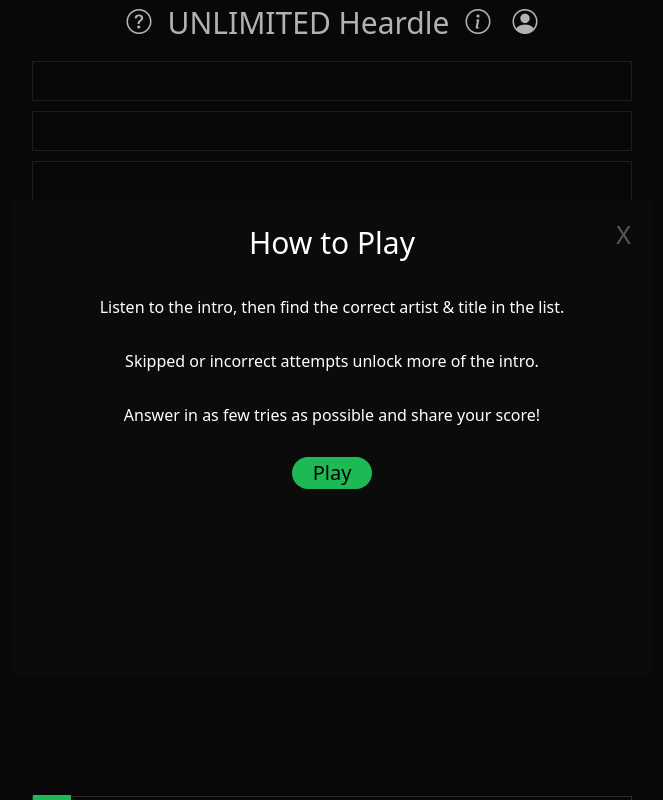
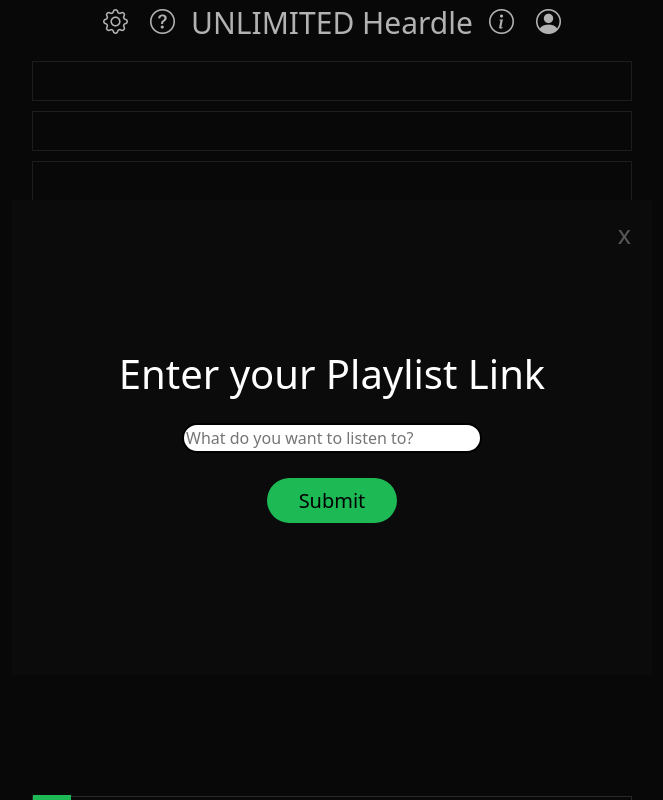
Before and after one commit to mla-1/Heardle-Music-Version, a React (Create React App) app: page / in a window 1280 px wide. Both pictures are taken after a click on the button 447 px from the left and 21 px from the top of the page. Shown: the whole page, without its empty margins (308-971 px from the left). Built offline with nearby package versions, Linux system fonts and the light colour scheme; no server answers.

Commit message:
added new playlists options

```diff
--- a/src/App.css
+++ b/src/App.css
@@ -313,3 +313,48 @@
   color: rgb(107, 107, 107);
   font-size: 20px;
 }
+
+#options-btn{
+  font-size: 25px;
+  border: 0px;
+  background-color: rgb(11, 11, 11);
+  color: white;
+  margin-bottom: 18px;
+  margin-right: 10px;
+}
+
+#playlist-heading{
+  text-align: center;
+  color: white;
+  margin-top: 150px;
+}
+
+#inputlink{
+  width: 300px;
+  height: 30px;
+  border-radius: 15px;
+  border: 2px solid rgb(0, 0, 0);
+}
+
+#inputforlink{
+  margin-top: 25px;
+  width: 100%;
+  display: flex;
+  justify-content: center;
+}
+
+#playlistlink-btn{
+  width:130px;
+  height: 45px;
+  font-size: 20px;
+  background-color:#1DB954;
+  border-radius: 25px;
+  border: 0px;
+}
+
+#playlistlink-btn-div{
+  margin-top: 25px;
+  width: 100%;
+  display: flex;
+  justify-content: center;
+}
--- a/src/App.js
+++ b/src/App.js
@@ -4,6 +4,7 @@
 import Info from './Info'
 import LossPopUp from './LossPopUp';
 import Winning from './Winning';
+import Options from './Options';
 
 function App() {
   //variables used to build the url that allows
@@ -59,6 +60,11 @@
 
   //year of the song
   const [year, setYear] = useState()
+
+  //boolean for options popup
+  const [options, setOptions] = useState(false)
+
+  const [playlistlink, setPlaylistLink] = useState()
 
   //use effect that runs once in order to check whether the token has been obtained
   //and is in the window url
@@ -121,7 +127,10 @@
   //fetches the default playlist from the api
   //which is the top 50 usa playlist made by spotify
   const _getplaylist = async () => {
-    const result = await fetch('https://api.spotify.com/v1/playlists/37i9dQZEVXbLRQDuF5jeBp',{
+
+    let link = '37i9dQZEVXbLRQDuF5jeBp'
+
+    const result = await fetch('https://api.spotify.com/v1/playlists/' + link, {
       method: 'GET',
       headers: {
         'Content-Type' : 'application/json',
@@ -147,8 +156,10 @@
 
   //plays song depending on the current guessing duration
   const _playmusic = () => {
+    console.log(currentsongid)
     _playsong()
     setTimeout(_pauseplayer, songlength)
+    console.log(playlistlink)
   }
 
   //plays song without a time limit
@@ -238,6 +249,10 @@
       <div className="App">
         <div className='heading'>
 
+          <button id='options-btn' onClick={() => setOptions(true)}>
+          <i class="bi bi-gear"></i>
+          </button>
+
           <button id='howtoplay-btn' onClick={() => setHowToPopUp(true)}>
           <i class="bi bi-question-circle"></i>
           </button>
@@ -269,7 +284,12 @@
         <LossPopUp trigger={losspopup} setTrigger={setLossPopUp} albumart={albumartlink} songlink={songlink} year={year} artist={artist} songname={songname}>
         </LossPopUp>
 
-        <Winning trigger={winpopup} setTrigger={setWinPopUp} albumart={albumartlink} songlink={songlink} songname={songname} seconds={songlength} year={year} artist={artist}></Winning>
+        <Winning trigger={winpopup} setTrigger={setWinPopUp} albumart={albumartlink} songlink={songlink} songname={songname} seconds={songlength} year={year} artist={artist}>
+        </Winning>
+
+        <Options trigger={options} setTrigger={setOptions} playlistlink={playlistlink} setPlaylistLink={setPlaylistLink} accessToken={accessToken} setSongLink={setSongLink} setAlbumArtLink={setAlbumArtLink} setSongName={setSongName} setCurrentSongId={setCurrentSongId} setYear={setYear} setArtist={setArtist}>
+
+        </Options>
         <div id='musictimeline'>
         <div id='musicbar'></div>
         </div>
--- /dev/null
+++ b/src/Options.js
@@ -0,0 +1,61 @@
+const Options = (props) => {
+
+    //cleans the link from the user
+    //into something that the api is able to recognize
+    const _cleanlink = (text) => {
+        let link = text.split('?si')
+        link = link[0].split('playlist/')
+        link = link[1]
+        props.setPlaylistLink(link)
+    }
+
+    //api call that calls and sets the states with the new playlist link
+    const _getnewplaylist = async () => {
+        let link = props.playlistlink
+
+        const result = await fetch('https://api.spotify.com/v1/playlists/' + link, {
+          method: 'GET',
+          headers: {
+            'Content-Type' : 'application/json',
+            'Authorization' : 'Bearer ' + props.accessToken
+          }
+        })
+        const data = await result.json();
+
+        //random number between 0 and the length of the playlist
+        const random_song = Math.floor(Math.random() * data.tracks.items.length)
+        console.log(data.tracks.items[random_song].track.name)
+        props.setSongLink(data.tracks.items[random_song].track.external_urls.spotify)
+        props.setAlbumArtLink(data.tracks.items[random_song].track.album.images[1].url)
+        props.setSongName(data.tracks.items[random_song].track.name)
+        props.setCurrentSongId(data.tracks.items[random_song].track.uri)
+
+        var date = data.tracks.items[random_song].track.album.release_date
+        date = date.split('-')
+
+        props.setYear(date[0])
+        props.setArtist(data.tracks.items[random_song].track.artists[0].name)
+    }
+
+    return (props.trigger)?(
+
+        <div className="main">
+            <div className="popup">
+                <div className="popup-header">
+                    <h1 id='playlist-heading'>Enter your Playlist Link</h1>
+                    <div id='inputforlink'>
+                        <input type="text" name="inputlink" id='inputlink'placeholder='What do you want to listen to?'/>
+                        {props.children}
+                    </div>
+
+                    <div id='playlistlink-btn-div'>
+                    <button id='playlistlink-btn' onClick={() => {_cleanlink(document.getElementById('inputlink').value); _getnewplaylist()}}>Submit</button>
+                    </div>
+                    <button id='closebtn'onClick={() => {props.setTrigger(false)}}>x</button>
+                </div>
+            </div>
+        </div>
+
+    ):"";
+}
+export default Options
```
